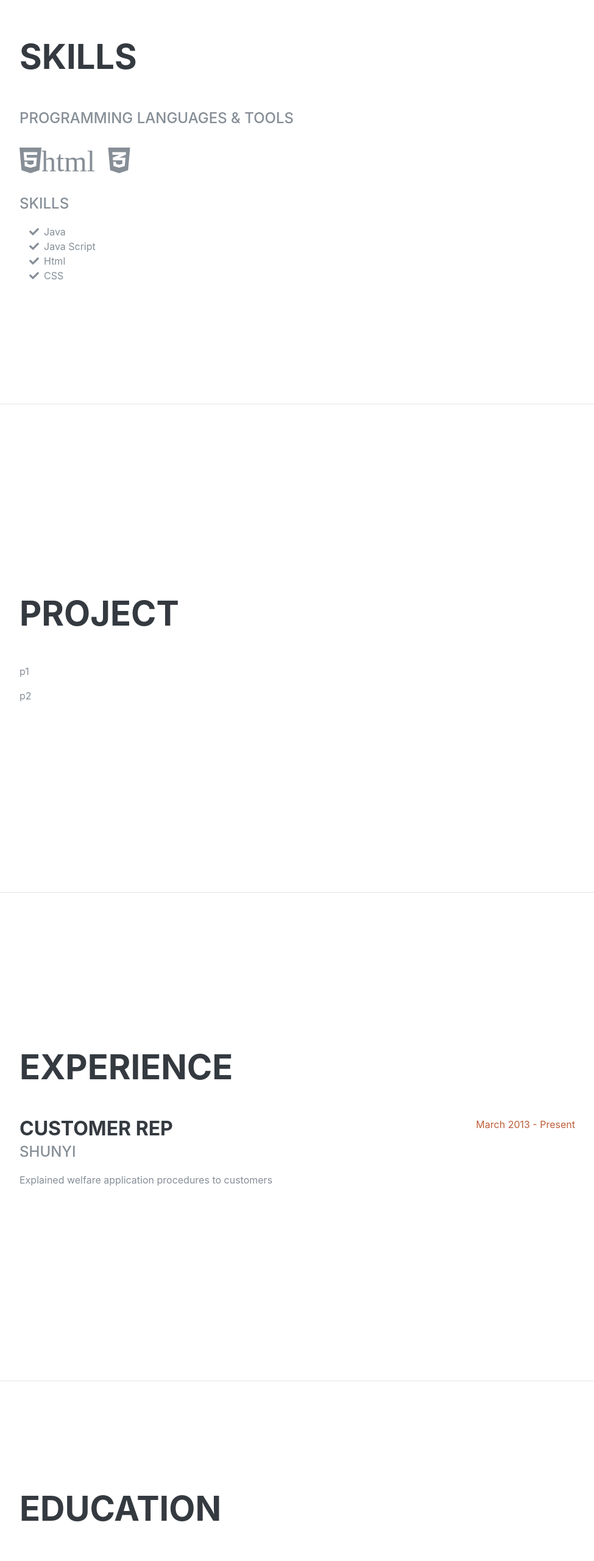
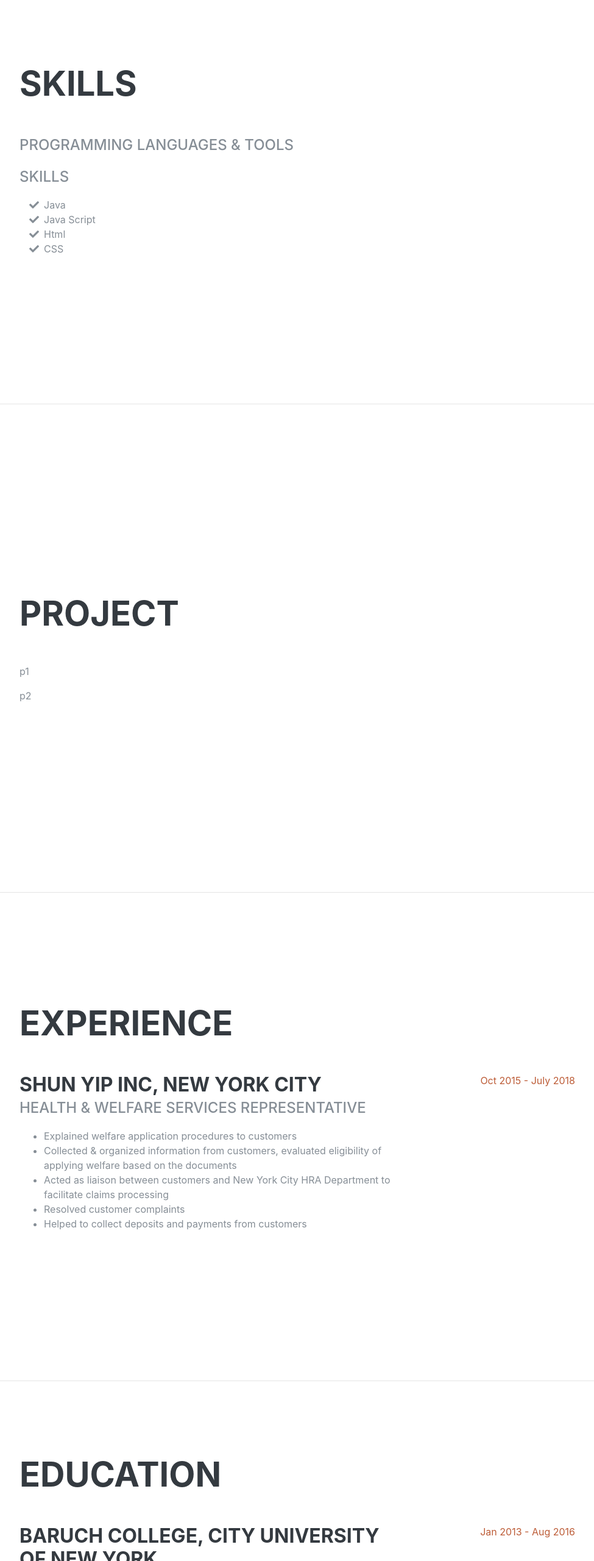
Before and after one commit to shidong1216/myblog, a plain HTML site: page index.html in a window 1280 px wide. Shown: the part 939-3499 px from the top of the page at 61% size, without its empty margins (288-1263 px from the left). Drawn offline with Linux system fonts and the light colour scheme; a web font is replaced by a local one.

Commit message:
update index

```diff
--- a/index.html
+++ b/index.html
@@ -27,7 +27,7 @@
 
   <nav class="navbar navbar-expand-lg navbar-dark bg-primary fixed-top" id="sideNav">
     <a class="navbar-brand js-scroll-trigger" href="#page-top">
-      <span class="d-block d-lg-none">Clarence Taylor</span>
+      <span class="d-block d-lg-none">Shi Dong</span>
       <span class="d-none d-lg-block">
         <img class="img-fluid img-profile rounded-circle mx-auto mb-2" src="img/profile.jpg" alt="">
       </span>
@@ -96,12 +96,7 @@
 
         <div class="subheading mb-3">Programming Languages &amp; Tools</div>
         <ul class="list-inline dev-icons">
-          <li class="list-inline-item">
-            <i class="fab fa-html5">html</i>
-          </li>
-          <li class="list-inline-item">
-            <i class="fab fa-css3-alt"></i>
-          </li>
+
 <!--           <li class="list-inline-item">
             <i class="fab fa-node-js"></i>
           </li> -->
@@ -143,12 +138,20 @@
 
         <div class="resume-item d-flex flex-column flex-md-row mb-5">
           <div class="resume-content mr-auto">
-            <h3 class="mb-0">Customer Rep</h3>
-            <div class="subheading mb-3">ShunYi</div>
-            <p>Explained welfare application procedures to customers</p>
+            <h3 class="mb-0">Shun Yip Inc, New York City</h3>
+            <div class="subheading mb-3">Health & Welfare Services Representative</div>
+            <ul>
+              <li>Explained welfare application procedures to customers</li>
+              <li>Collected & organized information from customers, evaluated eligibility of
+                applying welfare based on the documents</li>
+                <li>Acted as liaison between customers and New York City HRA Department to
+                  facilitate claims processing</li>
+                  <li>Resolved customer complaints</li>
+                  <li>Helped to collect deposits and payments from customers</li>
+            </ul>
           </div>
           <div class="resume-date text-md-right">
-            <span class="text-primary">March 2013 - Present</span>
+            <span class="text-primary">Oct 2015 - July 2018</span>
           </div>
         </div>
       </div>
@@ -163,8 +166,8 @@
 
         <div class="resume-item d-flex flex-column flex-md-row mb-5">
           <div class="resume-content mr-auto">
-            <h3 class="mb-0">school1</h3>
-            <div class="subheading mb-3">Bachelor of Busincess</div>
+            <h3 class="mb-0">Baruch College, City University of New York</h3>
+            <div class="subheading mb-3">Bachelor of business Administration</div>
             <div>Accounting</div>
             <p>GPA: 3.23</p>
           </div>
@@ -175,9 +178,9 @@
 
         <div class="resume-item d-flex flex-column flex-md-row">
           <div class="resume-content mr-auto">
-            <h3 class="mb-0">school2</h3>
-            <div class="subheading mb-3">Bachelor of Busincess</div>
-            <p>GPA: 3.5</p>
+            <h3 class="mb-0">New York City College of Technology</h3>
+            <div class="subheading mb-3">Associate of Applied Science Degree on Accounting</div>
+            <p>GPA: 3.50</p>
           </div>
           <div class="resume-date text-md-right">
             <span class="text-primary">Aug 2010 - Dec 2012</span>
```
